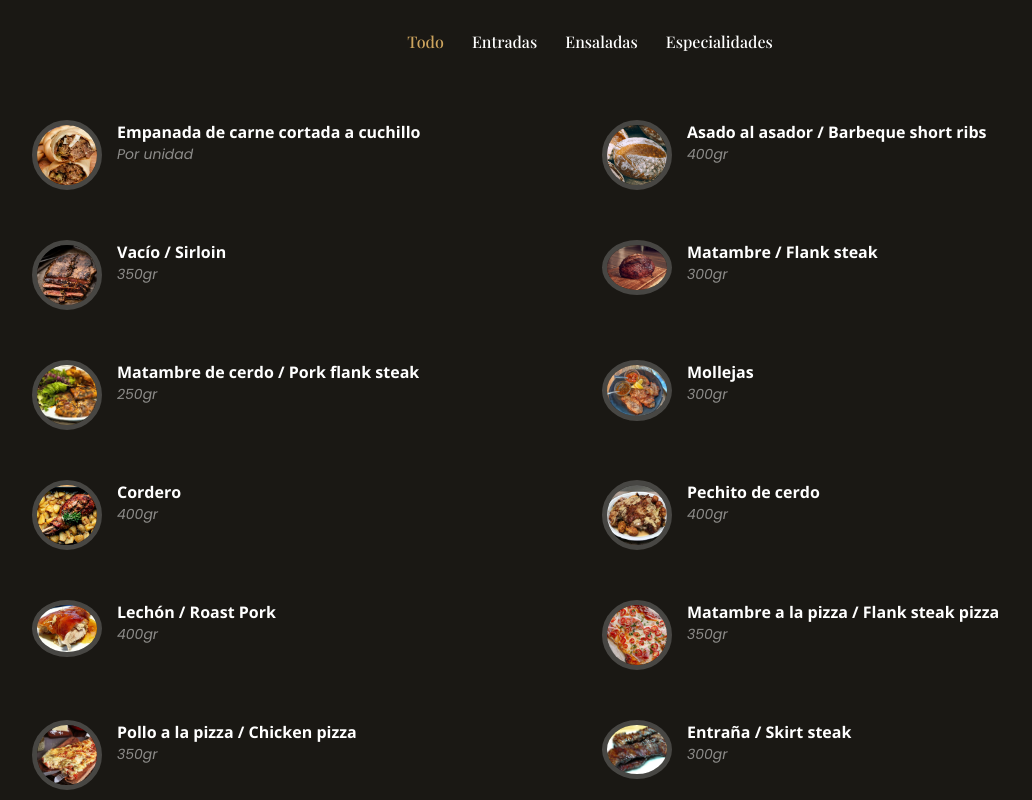
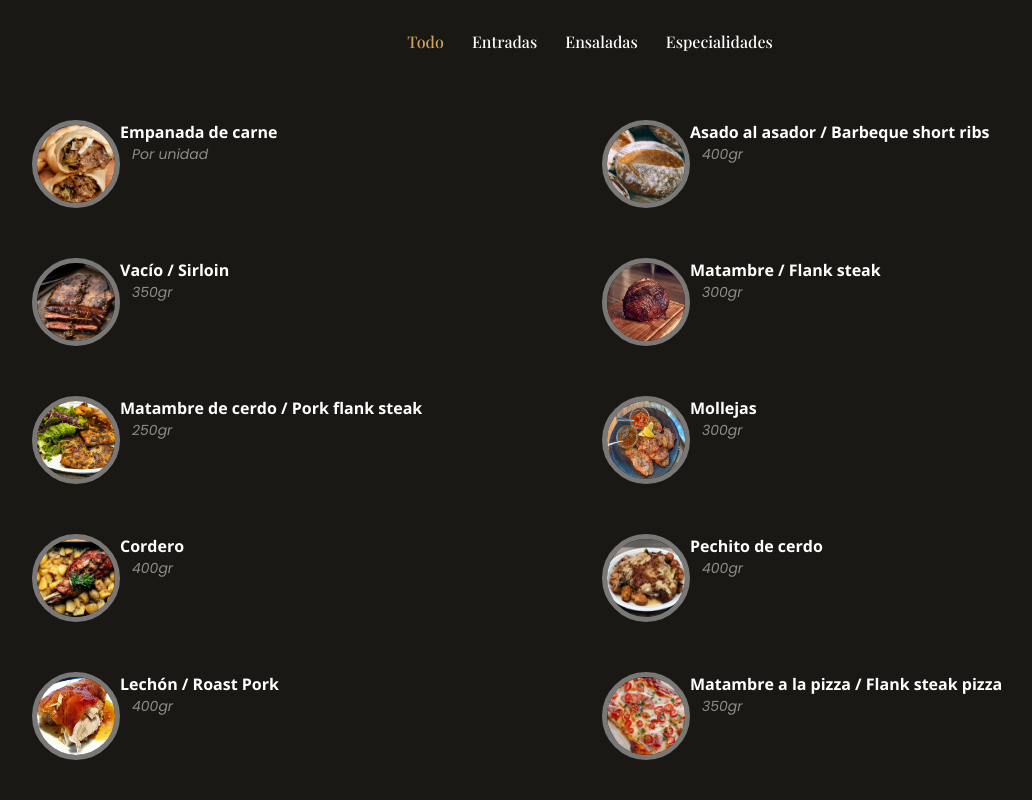
Before and after one commit to Fras28/LandingRestos, a plain HTML site: page index.html in a window 1280 px wide. Shown: the part 2480-3280 px from the top of the page, without its empty margins (50-1082 px from the left). Drawn offline with nearby package versions, Linux system fonts and the light colour scheme; a web font is replaced by a local one.

Commit message:
actualizacion imgs

```diff
--- a/assets/css/style.css
+++ b/assets/css/style.css
@@ -921,11 +921,24 @@ section {
 }
 
 .menu .menu-img {
-  width: 70px;
+  width: 88px;
+  height: 88px;
   border-radius: 50%;
   float: left;
-  border: 5px solid rgba(255, 255, 255, 0.2);
-}
+  border: 5px solid rgba(255, 255, 255, 0.418);
+  transition: transform 0.3s ease-in-out;
+  position: relative;
+  z-index: 1;
+}
+
+.menu .menu-img:hover,
+.menu .menu-img:active {
+  transform: scale(4) translate(50%, -50%);
+  z-index: 999;
+}
+
+
+
 
 .menu .menu-content {
   margin-left: 85px;
@@ -974,7 +987,7 @@ section {
 }
 
 .menu .menu-ingredients {
-  margin-left: 85px;
+  margin-left: 100px;
   font-style: italic;
   font-size: 14px;
   font-family: "Poppins", sans-serif;
--- a/index.html
+++ b/index.html
@@ -206,7 +206,7 @@
           <div class="col-lg-6 menu-item filter-starters">
             <img src="assets/img/menu/emp_carne.jpeg" class="menu-img" alt="">
             <div class="menu-content">
-              <a href="#">Empanada de carne cortada a cuchillo</a>
+              <a href="#">Empanada de carne</a>
             </div>
             <div class="menu-ingredients">
              Por unidad
```
